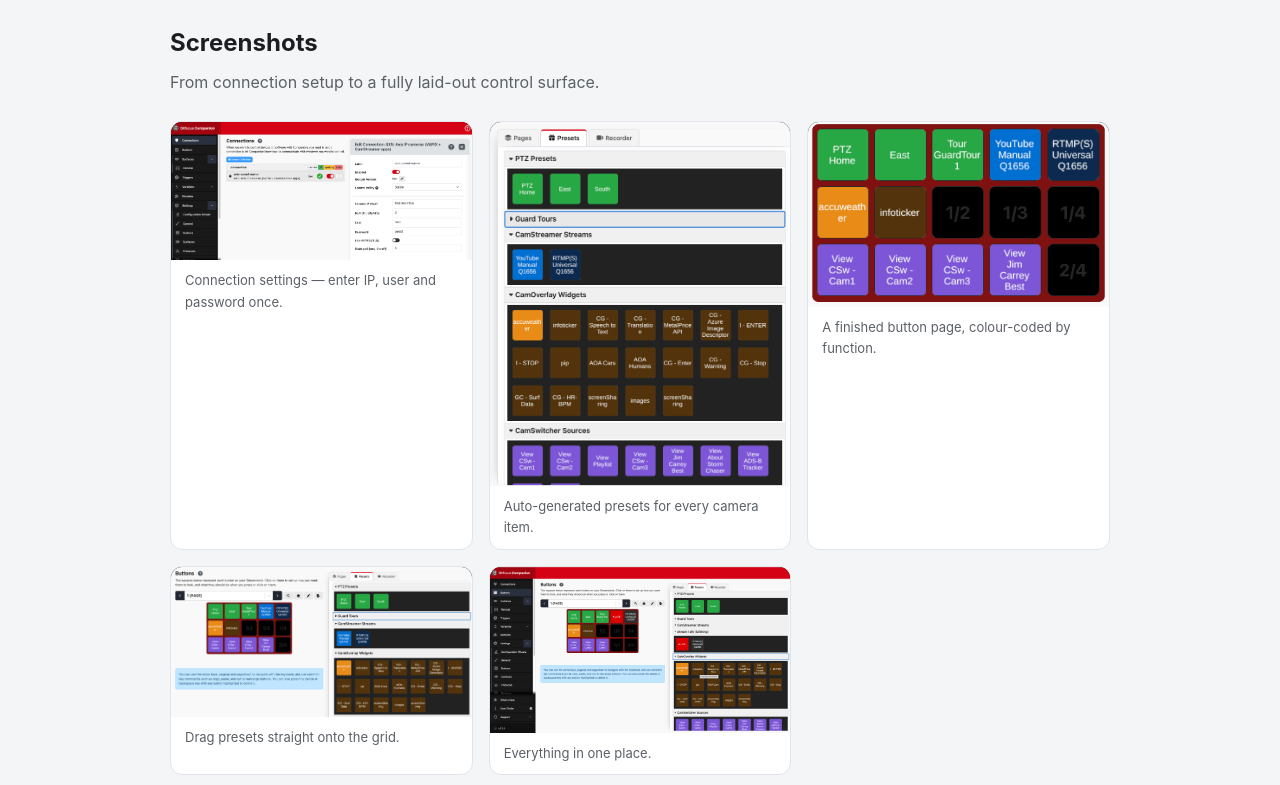
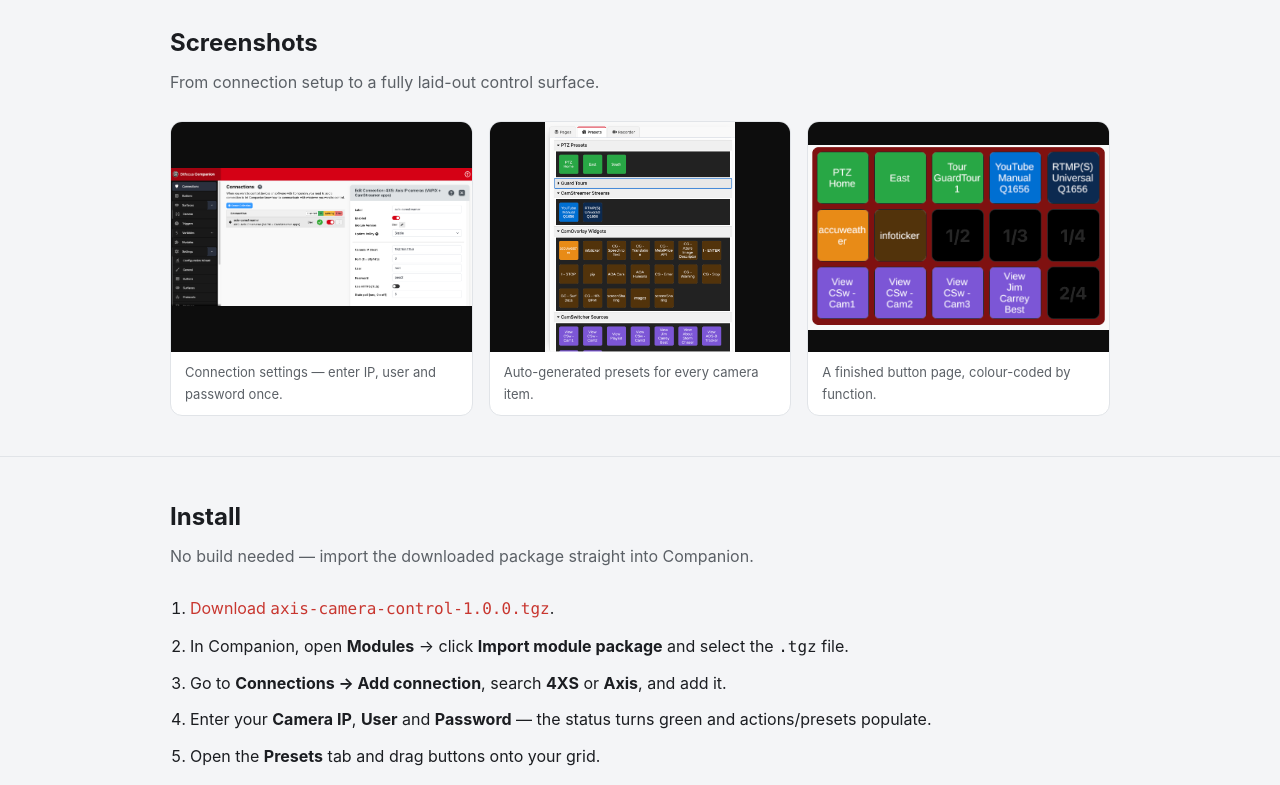
Before and after one commit to kotyzap/Bitfocus-Buttons-Module-Axis-Cameras-and-CamStreamer, a website: page docs/index.html in a window 1280 px wide. Shown: the part 1360-2145 px from the top of the page. Drawn offline with Linux system fonts and the light colour scheme.

Commit message:
Add files via upload

```diff
--- a/docs/index.html
+++ b/docs/index.html
@@ -45,6 +45,7 @@
   .gallery{display:grid;grid-template-columns:repeat(auto-fit,minmax(260px,1fr));gap:16px}
   figure{margin:0;background:var(--surface);border:1px solid var(--bd);border-radius:12px;overflow:hidden}
   figure img{width:100%;display:block;background:#000}
+  .gallery figure img{height:230px;object-fit:contain;background:#0d0d0d}
   .showcase{max-width:520px;margin:30px auto 0}
   .xfade{position:relative;line-height:0}
   .xfade img{width:100%;display:block}
@@ -106,8 +107,6 @@
     <figure><img src="img/axis-camera-connection-settings.png" alt="Axis camera connection settings in Bitfocus Companion: IP, port, user, password, HTTPS and state poll" loading="lazy"><figcaption>Connection settings — enter IP, user and password once.</figcaption></figure>
     <figure><img src="img/companion-axis-preset-sections-expanded.png" alt="Companion preset palette for the Axis module: PTZ presets, guard tours, CamStreamer streams, CamOverlay widgets and CamSwitcher sources" loading="lazy"><figcaption>Auto-generated presets for every camera item.</figcaption></figure>
     <figure><img src="img/axis-camstreamer-companion-button-grid.png" alt="Bitfocus Companion button grid with Axis PTZ, guard tour, stream, overlay and view buttons in unified colours" loading="lazy"><figcaption>A finished button page, colour-coded by function.</figcaption></figure>
-    <figure><img src="img/companion-axis-buttons-and-presets.png" alt="Companion buttons editor next to the Axis module preset palette" loading="lazy"><figcaption>Drag presets straight onto the grid.</figcaption></figure>
-    <figure><img src="img/companion-axis-full-overview.png" alt="Full Bitfocus Companion window showing the Axis module buttons and preset categories" loading="lazy"><figcaption>Everything in one place.</figcaption></figure>
   </div>
 </div></section>
 
```
